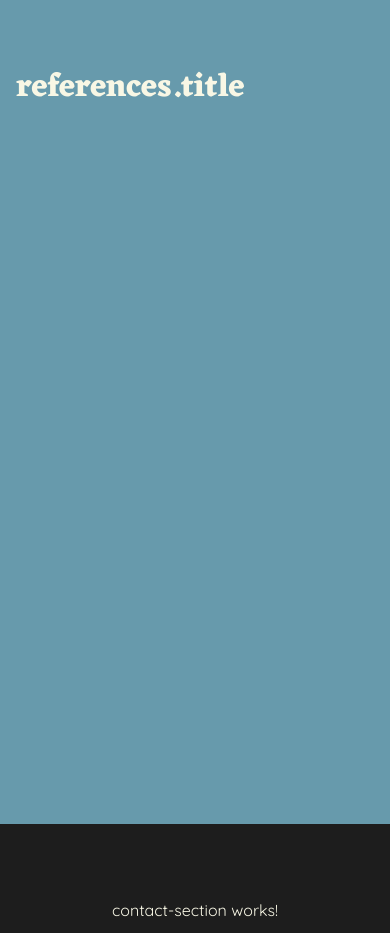
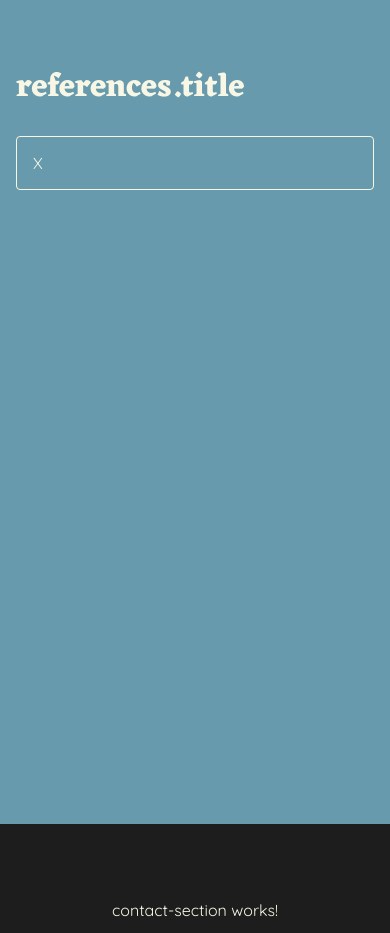
Before and after one commit to elma1989/portfolio, an Angular app: page / in a window 390 px wide. Shown: the part 3640-4573 px from the top of the page. Built offline with nearby package versions, Linux system fonts and the light colour scheme.

Commit message:
chore: Updated ReferencesComponent - Added single reference

```diff
--- a/src/app/main-content/references-section/references-section.component.css
+++ b/src/app/main-content/references-section/references-section.component.css
@@ -0,0 +1,3 @@
+.reference {
+    border: 1px solid var(--white);
+}
--- a/src/app/main-content/references-section/references-section.component.html
+++ b/src/app/main-content/references-section/references-section.component.html
@@ -9,7 +9,12 @@
         <div class="ref-area
         w-full flex-1
         flex flex-col gap-8 lg:flex-row">
-
+            <div class="ref-container
+            w-full lg:w-1/3 lg:h-full">
+                <div class="reference
+                w-full rounded-sm p-4 lg:p-8
+                flex flex-col gap-4">X</div>
+            </div>
         </div>
     </div>
 </div>
```
Also changed, not shown: 1 other file (tests, documents, lock files or other folders).
